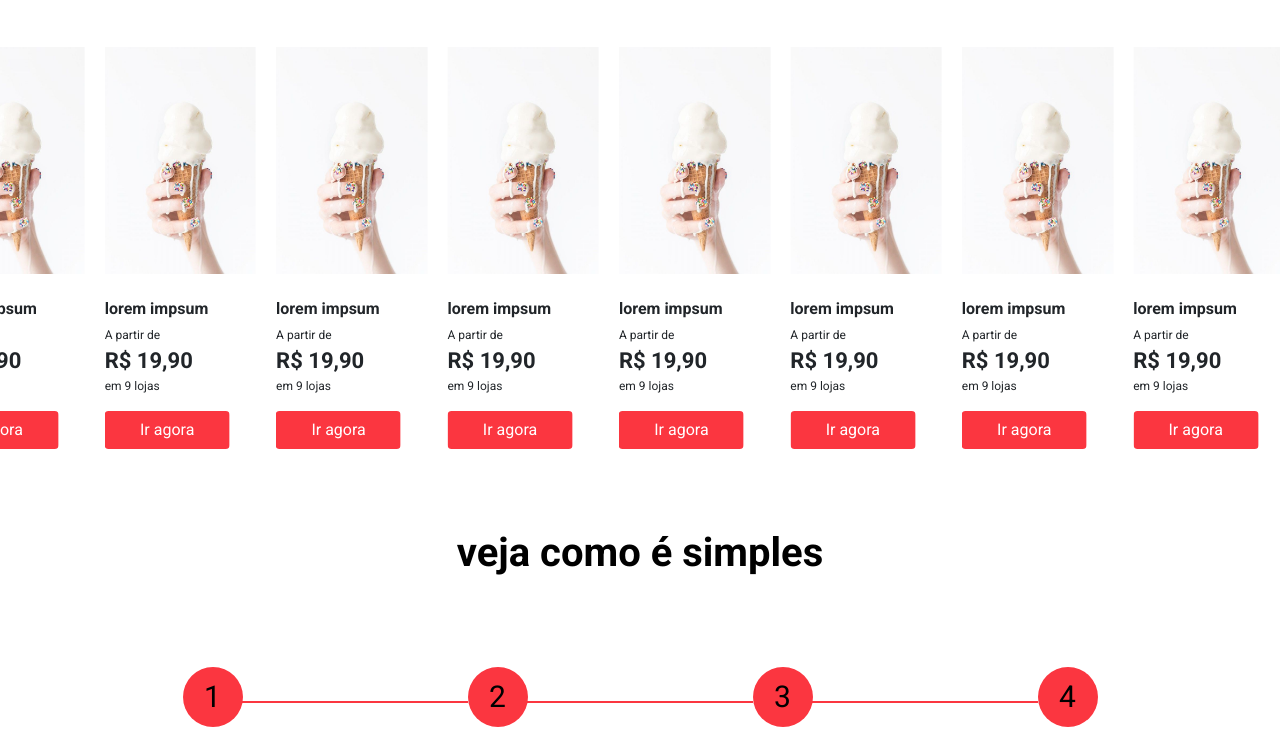
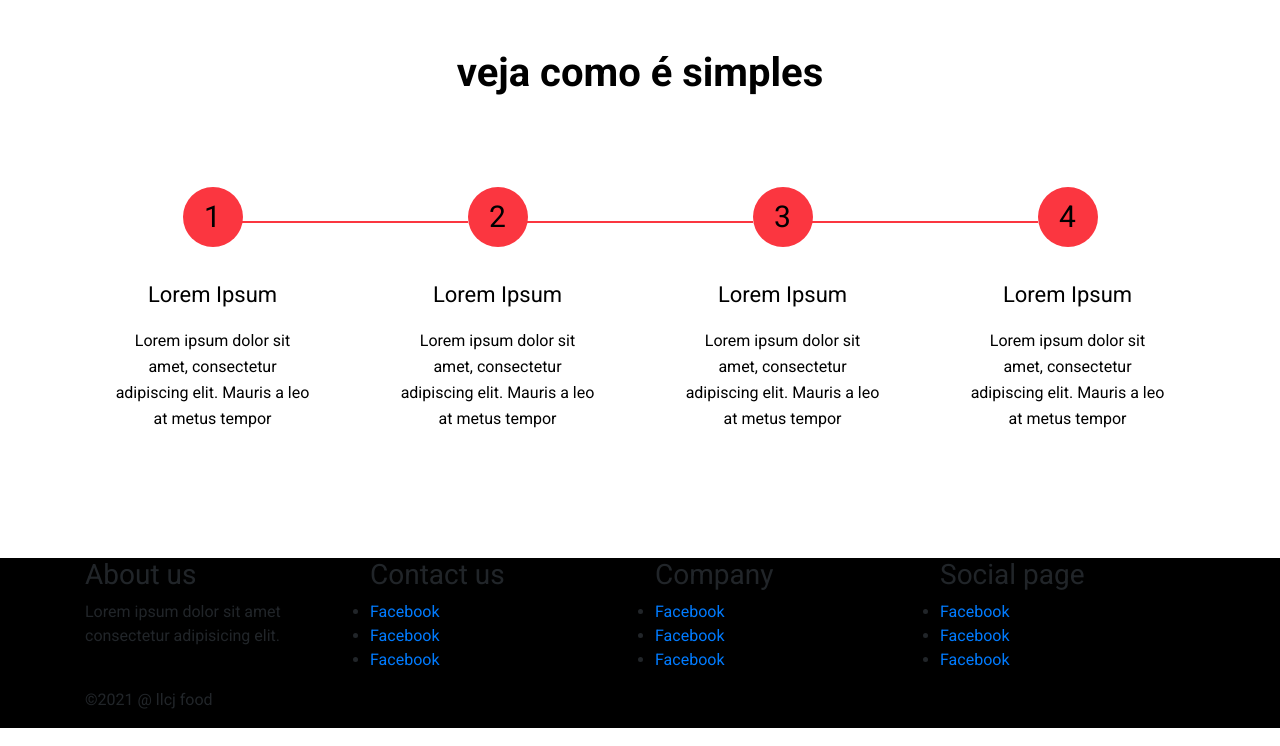
Before and after one commit to Leondor3/LLCJ-Food, a plain HTML site: page index.html in a window 1280 px wide. Shown: the part 2054-2800 px from the top of the page. Drawn offline with nearby package versions, Linux system fonts and the light colour scheme; files that its build step writes are made by us from their sources; files whose address does not match are found by name.

Commit message:
Update index.html

```diff
--- a/index.html
+++ b/index.html
@@ -31,11 +31,23 @@
             <div class="collapse navbar-collapse" id="collapsibleNavbar">
               <ul class="navbar-nav ml-auto">
                 <li class="nav-item ">
-                    <a class="nav-link active" href="index.html" ">Inicio</a>
+                    <a class="nav-link active" href="index.html" >Inicio</a>
                   </li>
 
                   <li class="nav-item ">
-                      <a class="btn btn_carousel nav-link" href="login.html" >Login</a>
+                    <a class="nav-link active" href="index.html" >Inicio</a>
+                  </li>
+
+                   <li class="nav-item ">
+                    <a class="nav-link active" href="index.html" >Inicio</a>
+                  </li>
+
+                  <li class="nav-item ">
+                    <a class="nav-link active" href="index.html" >Inicio</a>
+                  </li>
+
+                  <li class="nav-item ">
+                      <a class="btn  nav-link" href="login.html" >Login</a>
                     </li>
                 </ul>
 
@@ -45,28 +57,79 @@
         </div>
     </nav>
 
-    <section class="home image-background d-flex align-items-center">
+    <section class="home d-flex align-items-center">
 
             <div class="container">
                 <div class="row align-items-center">
                     <div class="col-md-12">
                         <div class="home-text">
-                        <h1>PESQUISE E ECONOMIZE.</h1>
-                        <div>
-                            <label for="exampleInput" class="form-label">Exemplo: pizza familia</label>
-                            <input type="text" class="form-control" id="exampleInput" placeholder="Pesquise aqui">
+                            <h1>Tudo pra facilitar seu dia a dia</h1>
+                            <p>O que você precisa está aqui. Pesquise e economize dinheiro.
+                            </p>
+                                <div class="container">
+                                    <div class="search_wrap search_wrap_5">
+                                        <div class="search_box">
+                                            <input type="text" class="input" placeholder="Pesquise...">
+                                            <div class="btn_search">
+                                                <p>Buscar</p>
+                                            </div>
                                         </div>
                                     </div>
 
                                 </div>
                             </div>
+                        </div> <!-- fim dim-->
+
+                    </div>
+                    <!--
+                    <div class="col-md-5">
+                        <div class="home-image text-center">
+                            <img src="imagens/Teamwork_Search_generated-removebg-preview.png" alt="">
+                        </div>
+                    </div>
+                    -->
+                </div>
+            </div>
 
     </section>
+    <!--
+    <section class="features section-padding">
+        <div class="container">
+            <div class="row justify-content-center">
+                <div class="col-lg-8">
+                    <div class="section-title">
+                        <h2>Menu rápido</h2>
+                    </div>
+                </div>
+            </div>
+            <div class="row">
+                <div class="owl-carousel features-carousel">
+                    <div class="feature-item">
+                        <img src="imagens/pizza-svgrepo-com.svg" alt="">
+                        <h3>Pizza</h3>
+                        <a href="#" class="btn btn-1">Ir agora</a>
+                    </div>
+
+                    <div class="feature-item">
+                        <img src="imagens/pizza-svgrepo-com.svg" alt="">
+                        <h3>Pizza</h3>
+                        <a href="#" class="btn btn-1">Ir agora</a>
+                    </div>
+
+                    <div class="feature-item">
+                        <img src="imagens/pizza-svgrepo-com.svg" alt="">
+                        <h3>Pizza</h3>
+                        <a href="#" class="btn btn-1">Ir agora</a>
+                    </div>
+                </div>
+            </div>
+        </div>
+    </section>
+
+    -->
 
 
-
-
-
+    <!--
     <section class="sectionatalho section-padding">
         <div class="container">
             <div class="row">
@@ -125,7 +188,7 @@
         </div>
 
     </section>
-
+  -->
     <section>
         <div class="container">
             <div class="row">
@@ -303,23 +366,51 @@
 
 
 
-    <footer>
+    <footer class="footer">
         <div class="container">
             <div class="row">
-                <div class="col-md-2 text-white">
+                <div class="col-lg-3 col-md-6">
+                   <div class="footer-col">
+                        <h3>About us</h3>
+                        <p>Lorem ipsum dolor sit amet consectetur adipisicing elit.</p>
+                   </div>
+                </div>
+                <div class="col-lg-3 col-md-6">
+                    <div class="footer-col">
+                         <h3> Contact us</h3>
                          <ul>
-                       <li>LLCJ FOOD</li>
-                       <li>destaques</li>
+                            <li><a href="#">Facebook</a></li>
+                            <li><a href="#">Facebook</a></li>
+                            <li><a href="#">Facebook</a></li>
                         </ul>
                     </div>
-
-                <div class="col-md-4">
+                 </div>
+                 <div class="col-lg-3 col-md-6">
+                    <div class="footer-col">
+                         <h3> Company</h3>
                          <ul>
-
-                        </li>
+                            <li><a href="#">Facebook</a></li>
+                            <li><a href="#">Facebook</a></li>
+                            <li><a href="#">Facebook</a></li>
                         </ul>
                     </div>
+                 </div>
+                 <div class="col-lg-3 col-md-6">
+                    <div class="footer-col">
+                         <h3> Social page</h3>
+                         <ul>
+                             <li><a href="#">Facebook</a></li>
+                             <li><a href="#">Facebook</a></li>
+                             <li><a href="#">Facebook</a></li>
+                         </ul>
+                    </div>
+                 </div>
 
+            </div>
+            <div class="row">
+                <div class="col-lg-12">
+                    <p class="copyright-text">&copy;2021 @ llcj food</p>
+                </div>
             </div>
         </div>
     </footer>
@@ -342,10 +433,33 @@
                 items:3
             },
             1000:{
-            items:7
+                items:4
             }
         }
         })
+        $('feature-carousel').owlCarousel({
+    loop:true,
+    margin:10,
+    responsiveClass:true,
+    responsive:{
+        0:{
+            items:1,
+
+        },
+        600:{
+            items:2,
+
+        },
+        1000:{
+            items:3,
+
+        }
+    }
+})
+     </script>
+
+    <script>
+
     </script>
 
 
```
Lines whose indentation alone changed are shown as unchanged.
